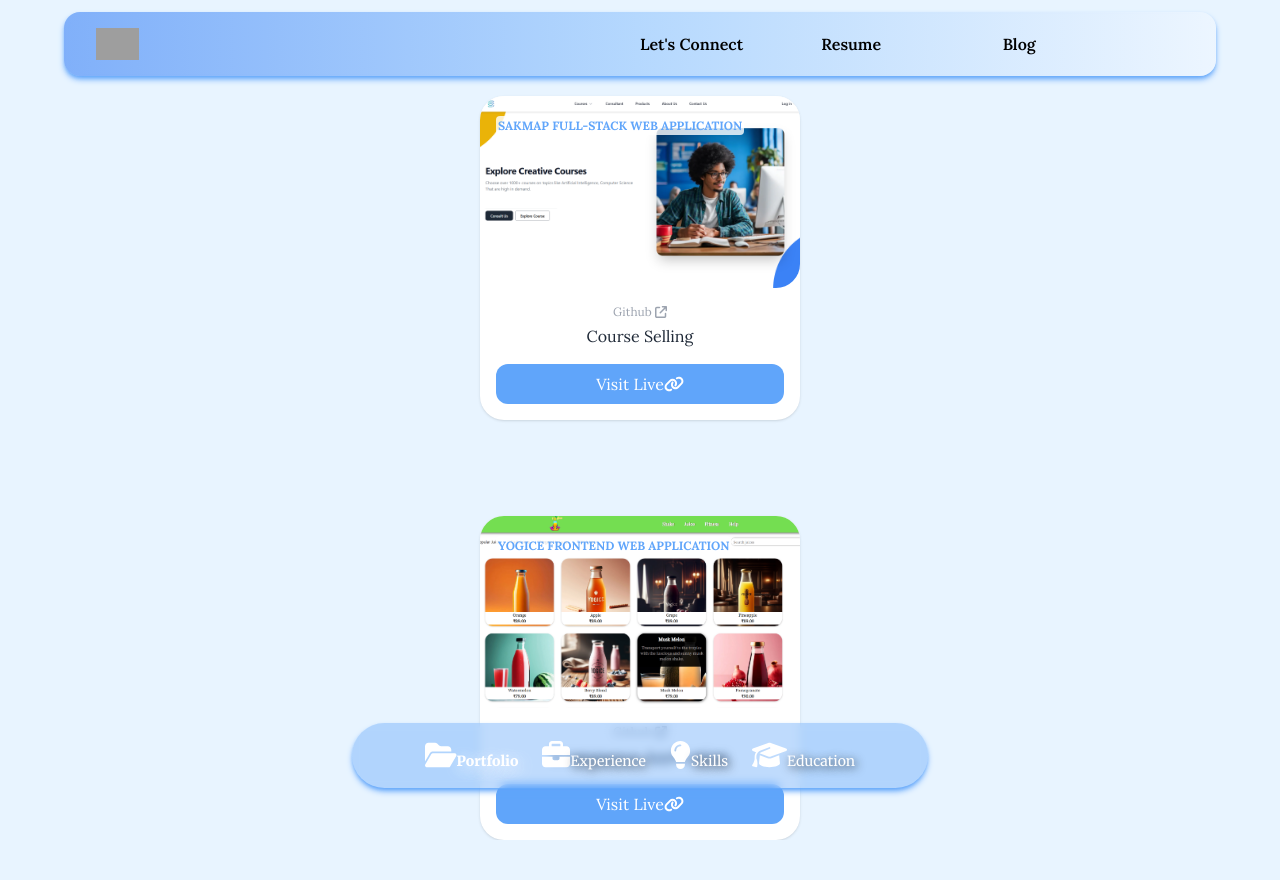
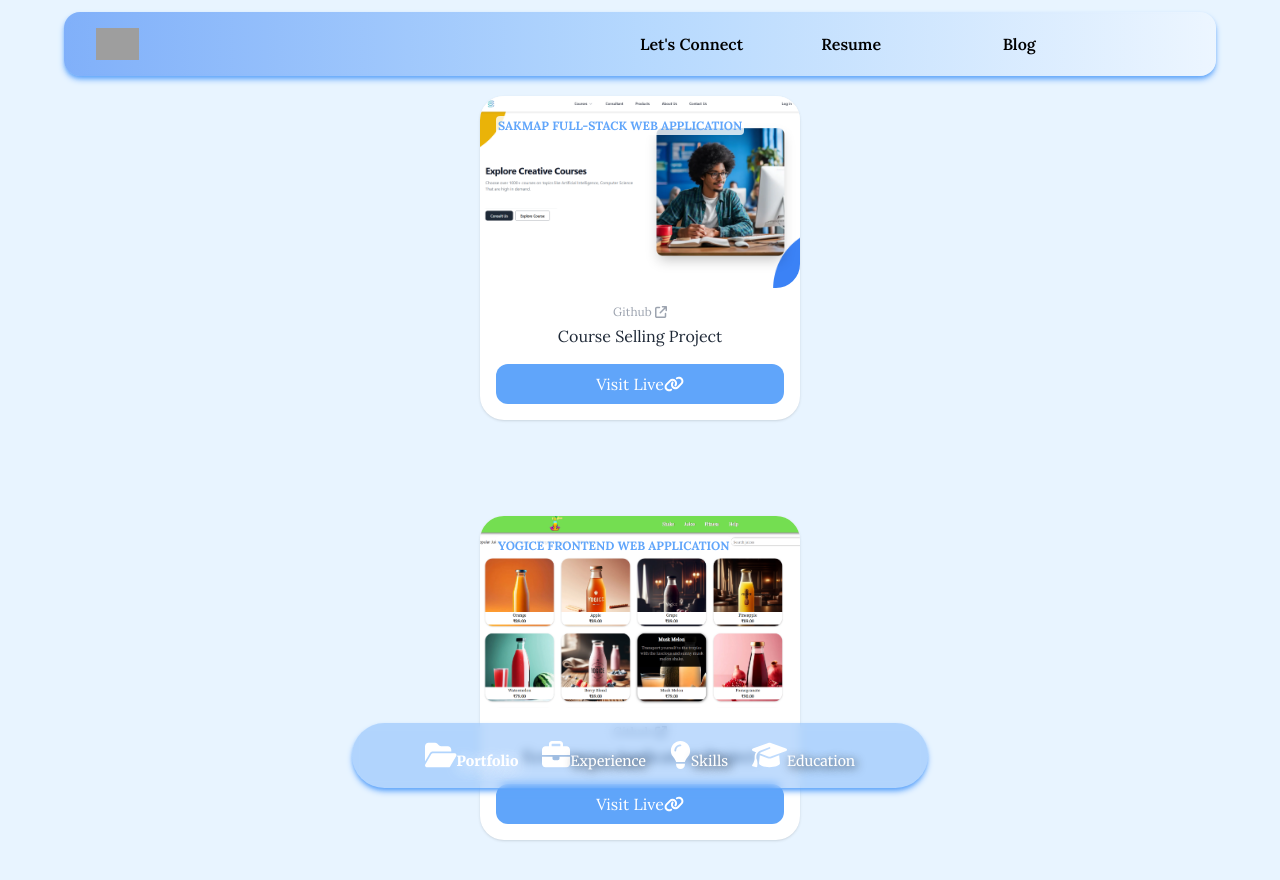
Before and after one commit to chaudhary-rishabh/rishabhc.in, a Next.js app: page /portfolio in a window 1280 px wide. Shown: the top 880 px of the page. Before the commit the page ends 840 px from the top, so only its background shows below. Built offline with nearby package versions, Linux system fonts and the light colour scheme; grey boxes are pictures that could not be loaded.

Commit message:
minor change

```diff
--- a/modules/HomeModule/HomeModule.tsx
+++ b/modules/HomeModule/HomeModule.tsx
@@ -8,9 +8,6 @@ const HomeModule = () => {
     return (
         <>
             <SwiperOne />
-            {/* <SwiperTwo /> */}
-            <SwiperThree />
-            <SwiperOne />
             <SwiperThree />
         </>
     )
--- a/modules/PortfolioModule/PortfolioCard.tsx
+++ b/modules/PortfolioModule/PortfolioCard.tsx
@@ -10,21 +10,21 @@ const PortfolioCard = () => {
             live: 'https://sakmap.com/',
             img: '/rishabh-project-two.png',
             github: 'https://github.com/chaudhary-rishabh',
-            type: 'Course Selling'
+            type: 'Course Selling Project'
         },
         {
             name: 'Yogice Frontend Web Application',
             live: 'https://yogice.in/',
             img: '/rishabh-project-one.png',
             github: 'https://github.com/chaudhary-rishabh',
-            type: 'Ecommerce Application'
+            type: 'Ecommerce Application Project'
         }
     ];
 
     return (
         <>
             {projects.map((project, index) => (
-                <div key={index} className="w-80 mt-24 m-auto bg-white shadow rounded-3xl">
+                <div key={index} className="w-80 my-24 m-auto bg-white shadow rounded-3xl">
                     <div
                         className="h-48 w-full bg-gray-200 flex flex-col justify-between p-4 bg-cover bg-center rounded-3xl"
                         style={{ backgroundImage: `url(${project.img})` }}
@@ -36,7 +36,7 @@ const PortfolioCard = () => {
                         </div>
                     </div>
                     <div className="p-4 flex flex-col items-center">
-                        <p className="text-gray-400 font-light text-xs text-center pointer" onClick={() => window.open(project.github, '_blank')}>
+                        <p className="text-gray-400 font-light text-xs text-center cursor-pointer" onClick={() => window.open(project.github, '_blank')}>
                             Github <FontAwesomeIcon icon={faArrowUpRightFromSquare} />
                         </p>
                         <h1 className="text-gray-800 text-center mt-1">{project.type}</h1>
```
